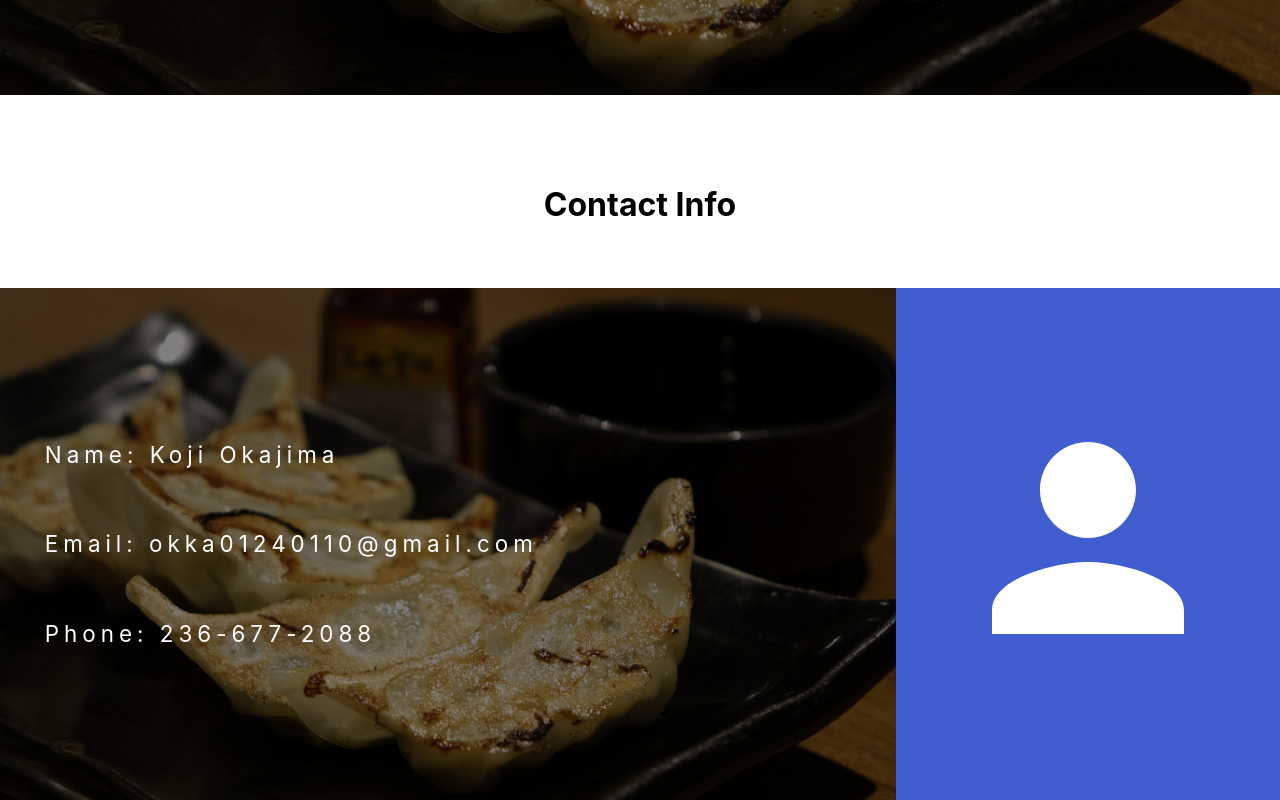
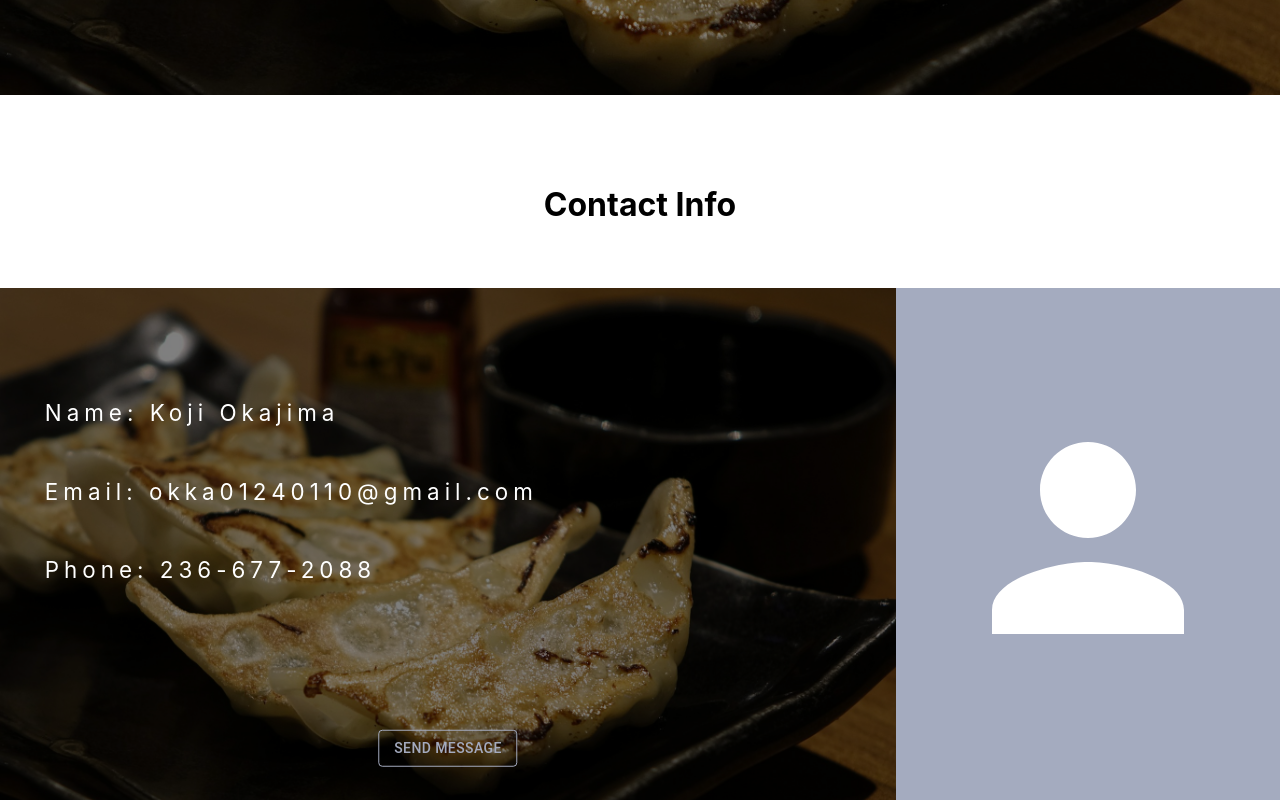
Before and after one commit to kojiokajima/react00, a React (Create React App) app: page /contact in a window 1280 px wide. Shown: the part 706-1506 px from the top of the page. Built offline with nearby package versions, Linux system fonts and the light colour scheme.

Commit message:
contact page almost done

```diff
--- a/src/assets/styles/sass/_contact.scss
+++ b/src/assets/styles/sass/_contact.scss
@@ -16,6 +16,8 @@
                     }
 
                     &-description {
+                        // display: flex;
+                        // flex-direction: column;
                         position: relative;
                         width: 70%;
 
@@ -26,12 +28,18 @@
 
                             color: white;
                             position: absolute;
-                            top: 50%;
+                            top: 40%;
                             width: 90%;
                             // left: 0;
                             // transform: none;
                             font-size: 1.4rem;
-                            line-height: 400%;
+                            line-height: 350%;
+                        }
+
+                        & button {
+                            position: absolute;
+                            top: 90%;
+                            left: 50%;
                         }
                     }
 
--- a/src/views/components/atoms/ButtonBasic.jsx
+++ b/src/views/components/atoms/ButtonBasic.jsx
@@ -19,8 +19,12 @@ const ButtonBasic = (props) => {
     const classes = useStyles(props)
 
     return (
-        <Button className={classes.button} variant="outlined">
-            {props.name}
+        <Button
+            className={classes.button}
+            variant="outlined"
+            onClick={props.onClick}
+        >
+                {props.name}
       </Button>
     )
 }
--- a/src/views/components/index.js
+++ b/src/views/components/index.js
@@ -2,6 +2,7 @@ export {default as ButtonBasic} from './atoms/ButtonBasic'
 export {default as TextInput} from './atoms/TextInput'
 
 export {default as CardItem} from './molecules/CardItem'
+export {default as ContactForm} from './molecules/ContactForm'
 
 export {default as AboutContent} from './organisms/AboutContent'
 export {default as Cards} from './organisms/Cards'
--- /dev/null
+++ b/src/views/components/molecules/ContactForm.jsx
@@ -0,0 +1,106 @@
+import React, {useState, useCallback} from 'react'
+import Button from "@material-ui/core/Button";
+import Dialog from "@material-ui/core/Dialog";
+import DialogActions from "@material-ui/core/DialogActions";
+import DialogContent from "@material-ui/core/DialogContent";
+import DialogContentText from "@material-ui/core/DialogContentText";
+import DialogTitle from "@material-ui/core/DialogTitle";
+import {TextInput} from "../index";
+
+const ContactForm = (props) => {
+    const [description, setDescription] = useState("");
+    const [email, setEmail] = useState("");
+    const [name, setName] = useState("");
+
+    // Functions triggered by inputting text value
+    const inputDescription = useCallback((event) => {
+        setDescription(event.target.value)
+    },[setDescription]);
+
+    const inputEmail = useCallback((event) => {
+        setEmail(event.target.value)
+    },[setEmail]);
+
+    const inputName = useCallback((event) => {
+        setName(event.target.value)
+    },[setName]);
+
+    const validateEmailFormat = (email) => {
+        const regex = /^[a-zA-Z0-9.!#$%&'*+\/=?^_`{|}~-]+@[a-zA-Z0-9-]+(?:\.[a-zA-Z0-9-]+)*$/
+        return regex.test(email)
+    }
+
+    const validateRequiredInput = (...args) => {
+        let isBlank = false;
+        for (let i = 0; i < args.length; i=(i+1)|0) {
+            if (args[i] === "") {
+                isBlank = true;
+            }
+        }
+        return isBlank
+    };
+
+    // Send notification to slack
+    const submitForm = () => {
+        const isBlank = validateRequiredInput(name, email, description)
+        const isValidEmail = validateEmailFormat(email)
+
+        if (isBlank) {
+            alert('All fields are required')
+            return false
+        } else if (!isValidEmail) {
+            alert('Wrong input for email')
+            return false
+        } else {
+            const payload = {
+                text: 'Message Received\n'
+                    + 'Name: ' + name + '\n'
+                    + 'Email: ' + email + '\n'
+                    + 'Message\n' + description
+            };
+
+            const url = `https://hooks.slack.com/services/${process.env.REACT_APP_DEV_URL}`
+
+
+            fetch(url, {
+                method: 'POST',
+                body: JSON.stringify(payload)
+            }).then(() => {
+                alert('Message successfully sent!');
+                setDescription("")
+                setEmail("")
+                setName("")
+                return props.handleClose()
+            })
+        }
+    };
+
+    return (
+        <Dialog open={props.open} onClose={props.handleClose}>
+            <DialogTitle>Contact Form</DialogTitle>
+            <DialogContent>
+                <TextInput
+                    label={"Name"} multiline={false} rows={1}
+                    value={name} type={"text"} onChange={inputName}
+                />
+                <TextInput
+                    label={"Email"} multiline={false} rows={1}
+                    value={email} type={"email"} onChange={inputEmail}
+                />
+                <TextInput
+                    label={"Message"} multiline={true} rows={5}
+                    value={description} type={"text"} onChange={inputDescription}
+                />
+            </DialogContent>
+            <DialogActions>
+                <Button onClick={props.handleClose} color="primary">
+                    Cancel
+                </Button>
+                <Button onClick={submitForm} color="primary">
+                    Send
+                </Button>
+            </DialogActions>
+        </Dialog>
+    )
+}
+export default ContactForm
--- a/src/views/components/organisms/AboutContent.jsx
+++ b/src/views/components/organisms/AboutContent.jsx
@@ -1,24 +1,46 @@
-import React from 'react'
+import React, { useCallback, useState } from 'react'
+import { makeStyles } from '@material-ui/core/styles'
 // import {  makeStyles } from '@material-ui/core/styles'
 // import CardMedia from '@material-ui/core/CardMedia'
-import { ButtonBasic } from '..';
+import { ButtonBasic, ContactForm } from '..';
 
-// const useStyles = makeStyles({
-//     root: {
-//       maxWidth: 345,
-//     },
-//     media: {
-//       height: 140,
-//     },
-// });
+const useStyles = makeStyles({
+    root: {
+      maxWidth: 345,
+    },
+    media: {
+      height: 140,
+    },
+    // button: {
+    //     width: "50%",
+    //     backgroundColor: "red"
+    // }
+});
+
 
 const AboutContent = (props) => {
+    const classes = useStyles()
     // const classes = useStyles()
     const bgUrl = props.url
     // console.log(bgUrl)
     // console.log(bgUrl.default)
     const bgColor = props.bgColor
     const isButtonExist = props.isButtonExist
+
+    const [open, setOpen] = useState(false)
+
+    const confirmOpen = () => {
+        console.log(open)
+    }
+
+
+    const handleOpen = useCallback(() => {
+        setOpen(true)
+    }, [setOpen])
+
+    const handleClose = useCallback(() => {
+        setOpen(false)
+    }, [setOpen])
 
     return (
         <div className="about-content">
@@ -30,11 +52,24 @@ const AboutContent = (props) => {
                 backgroundImage: "url(" + bgUrl.default + ")"
             }}>
                 <p>{props.text}</p>
+
                 {isButtonExist ? (
-                    <ButtonBasic name={"Learn More"} bgColor={props.bgColor} />
+                    <ButtonBasic
+                        name={"Send Message"}
+                        bgColor={props.bgColor}
+                        onClick={handleOpen}
+                    />
                 ) : (
                     <></>
                 )}
+            </div>
+
+            <div className="form">
+                    <ContactForm
+                        open={open}
+                        handleClose={handleClose}
+                        handleOpen={handleOpen}
+                    />
             </div>
 
         </div>
--- a/src/views/components/organisms/ContactContent.jsx
+++ b/src/views/components/organisms/ContactContent.jsx
@@ -1,11 +1,15 @@
 import React from 'react'
-import { AboutContent } from '../index'
+import { AboutContent, ContactForm } from '../index'
 import PersonIcon from '@material-ui/icons/Person';
 import { makeStyles } from '@material-ui/core';
 import { fontSize } from '@material-ui/system';
 
 const useStyles = makeStyles(() => ({
-    aboutContent: {
+    AboutContent: {
+        height: "70vw",
+        backgroundColor: "red"
+    },
+    aboutContentIcon: {
         fontSize: "18rem",
     }
 }))
@@ -13,27 +17,12 @@ const useStyles = makeStyles(() => ({
 const ContactContent = () => {
     const classes = useStyles()
     const infoText = `Name: Koji Okajima<br/>Email: okka01240110@gmail.com<br/>Phone: 236-677-2088`;
-    // console.log(infoText)
     const renderedText = () => {
         const text1 = infoText.split("<br/>")
-        // console.log(text1)
-        // console.log(text1[0])
-        // console.log(text1[1])
-        // console.log(text1[2])
-        // const newText = text1.map((item, index) => {
-        //     return  item + "yo"
-        // })
-        // console.log(newText)
 
         return infoText.split("<br/>").map((item, index) => {
             return <span key={index}>{item}<br/></span>
         })
-        // const newText = text1.map((item, index) => {
-        //     return <span key={index}>{item}<br/></span>
-        // })
-        // console.log(newText)
-        // return newText
-
     }
     console.log(renderedText())
 
@@ -46,20 +35,20 @@ const ContactContent = () => {
             <div className="contact-content-contacts">
                 <div className="info">
                     <AboutContent
-                        title={<PersonIcon className={classes.aboutContent}/>}
+                        // className={classes.AboutContent}
+                        title={<PersonIcon className={classes.aboutContentIcon}/>}
                         url={require('../../../assets/img/appetizer1.jpg')}
-                        bgColor={"#415ed1"}
+                        bgColor={"#a4abbf"}
                         text={renderedText()}
                         // text={infoText}
-                        isButtonExist={false}
+                        isButtonExist={true}
                     />
+
 
 
                 </div>
 
-                <div className="form">
 
-                </div>
             </div>
         </div>
     )
```
